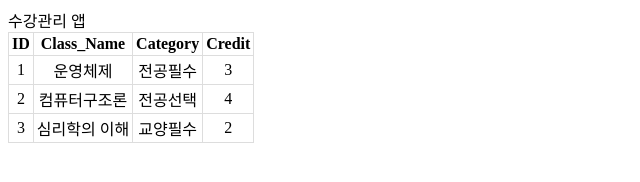
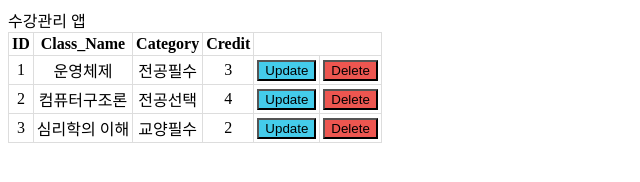
Before and after one commit to Harimad/groomJS, a plain HTML site: page JS_Handling/js_handling.html in a window 1280 px wide. Shown: the whole page, without its empty margins (0-640 px from the left). Drawn offline with Linux system fonts and the light colour scheme.

Commit message:
버튼 만들기

```diff
--- a/JS_Handling/js_handling.html
+++ b/JS_Handling/js_handling.html
@@ -54,7 +54,7 @@
 				let table = document.createElement('table');
 				table.setAttribute('id', 'classtable');
 
-				let tr = table.insertRow(-1); //-1을 넣으면 table의 마지막 행에 추가
+				let tr = table.insertRow(-1); //-1을 넣으면 table의 마지막 행에 <tr> 요소 추가
 
 				for (let i = 0; i < this.col.length; i++) { //th 작성
 					let th = document.createElement('th');
@@ -68,6 +68,39 @@
 						let tableCell = tr.insertCell(-1);
 						tableCell.innerHTML = this.myClass[i][this.col[j]];
 					}
+
+					//버튼 만들기
+					//update 버튼 만들기
+					this.td = document.createElement('td');
+					tr.appendChild(this.td);
+					let btnUpdate = document.createElement('input');
+					btnUpdate.setAttribute('type', 'button');
+					btnUpdate.setAttribute('value', 'Update');
+					btnUpdate.setAttribute('id', 'Edit' + i); //유일한 id값 지정
+					btnUpdate.setAttribute('style', 'background-color: #44CCEB;');
+					btnUpdate.setAttribute('onclick', 'crudApp.Update(this)'); //클릭시 메서드 실행
+					this.td.appendChild(btnUpdate);
+
+					//save 버튼 만들기
+					tr.appendChild(this.td);
+					let btnSave = document.createElement('input');
+					btnSave.setAttribute('type', 'button');
+					btnSave.setAttribute('value', 'Save');
+					btnSave.setAttribute('id', 'Save' + i); //유일한 id값 지정
+					btnSave.setAttribute('style', 'display: none;');
+					btnSave.setAttribute('onclick', 'crudApp.Save(this)'); //클릭시 메서드 실행
+					this.td.appendChild(btnSave);
+
+					//delete 버튼 만들기
+					this.td = document.createElement('td');
+					tr.appendChild(this.td);
+					let btnDelete = document.createElement('input');
+					btnDelete.setAttribute('type', 'button');
+					btnDelete.setAttribute('value', 'Delete');
+					btnDelete.setAttribute('id', 'Delete' + i); //유일한 id값 지정
+					btnDelete.setAttribute('style', 'background-color: #ED5650;');
+					btnDelete.setAttribute('onclick', 'crudApp.Delete(this)'); //클릭시 메서드 실행
+					this.td.appendChild(btnDelete);
 				}
 
 				let div = document.querySelector('#container');
```
